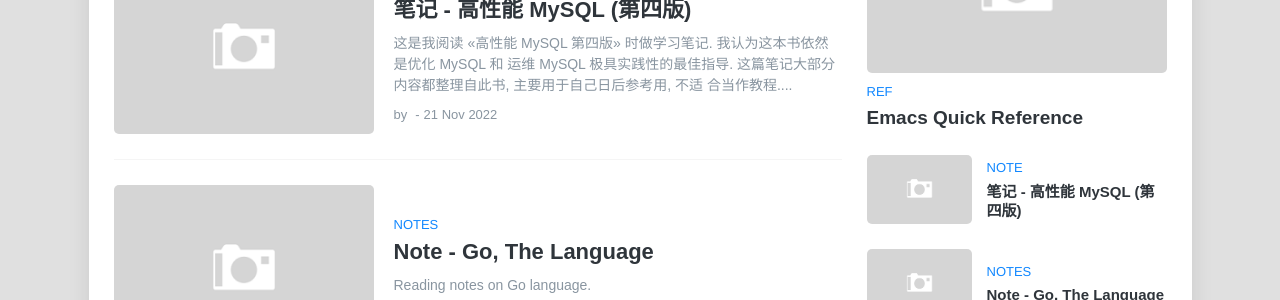
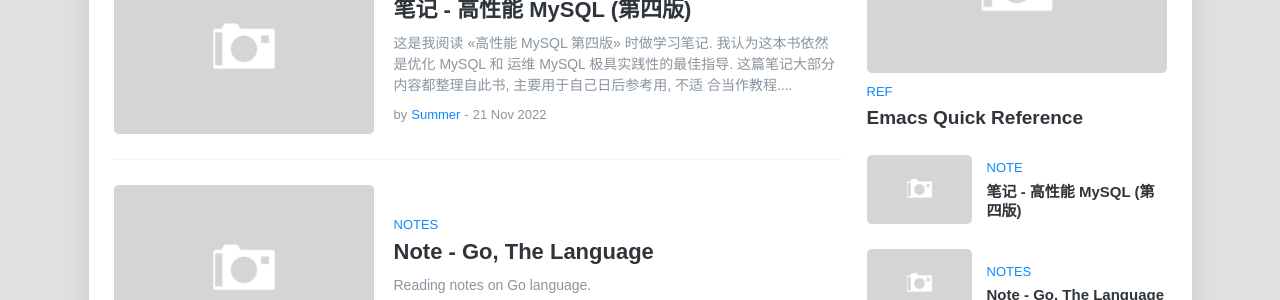
Before and after one commit to postca/postca.github.io, a Jekyll site: the page built from index.html, in a window 1280 px wide and 900 px high, scrolled down 1168 px. Shown: the part 153-453 px from the top of the window. Built offline with Jekyll 4.4.1, drawn with Linux system fonts in a browser that asks for light colours; the list of posts is cut into pages by our own code.

Commit message:
Update 2022-11-21-note-on-high-performance-mysql-4th-edition.md

```diff
--- a/_posts/2022-11-21-note-on-high-performance-mysql-4th-edition.md
+++ b/_posts/2022-11-21-note-on-high-performance-mysql-4th-edition.md
@@ -1,7 +1,7 @@
 ---
 title: "笔记 - 高性能 MySQL (第四版)"
 layout: post
-author: "Penulis Satu"
+author: Summer
 category: note
 tags: [mysql, sql, database, perf]
 
```
